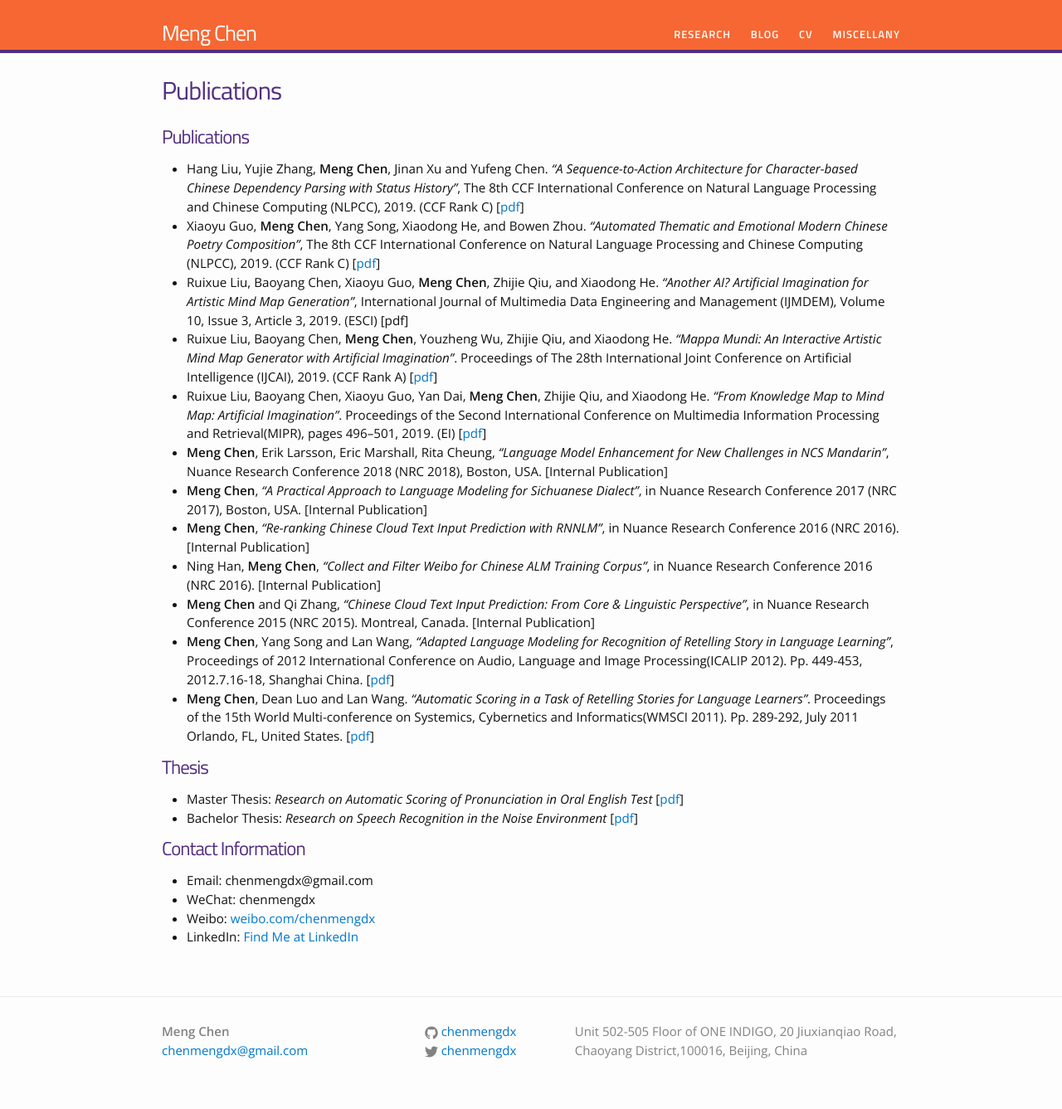
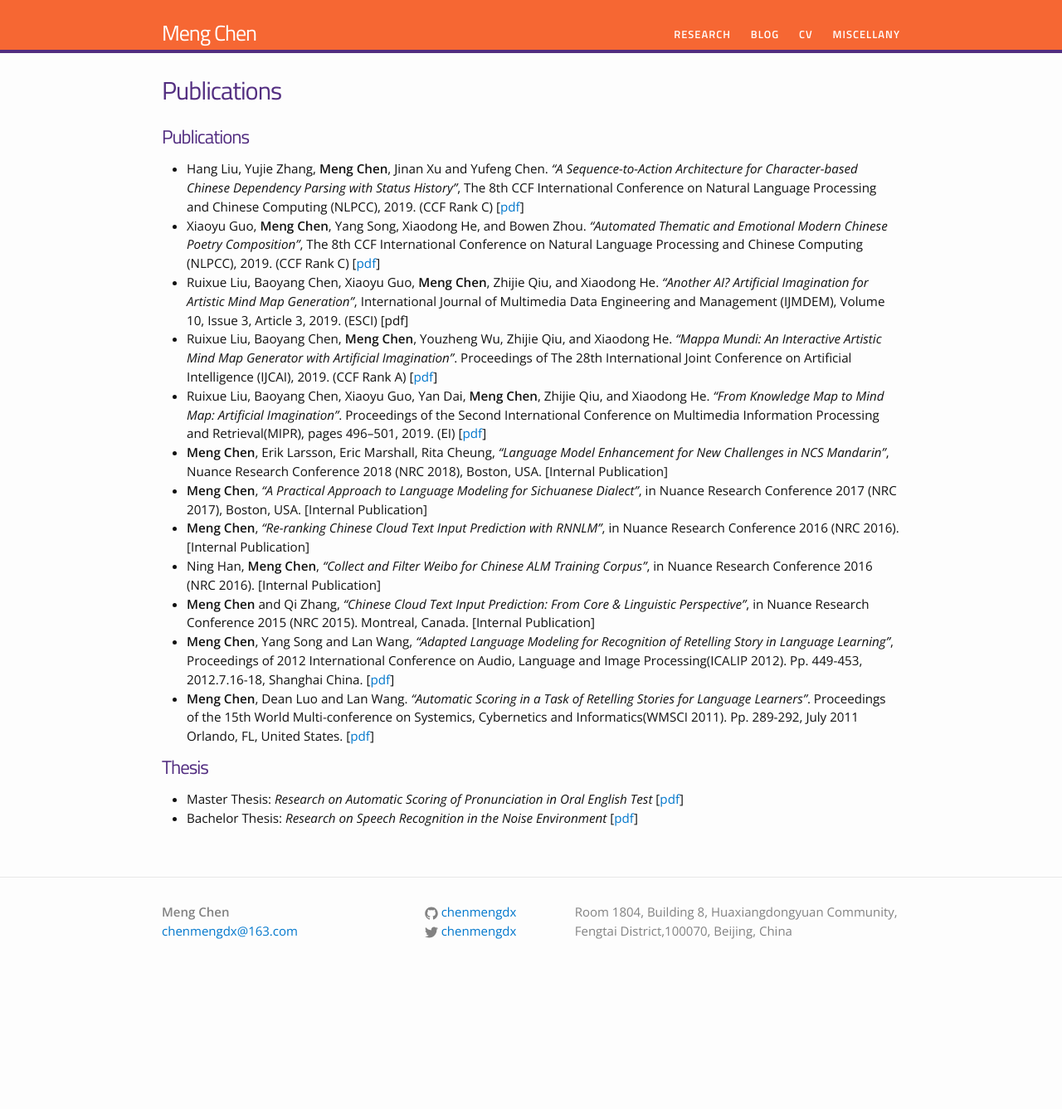
Before and after one commit to chenmengdx/chenmengdx.github.io, a Jekyll site: the page built from research.md, in a window 1280 px wide. Shown: the whole page at 83% size. Built offline with Jekyll 4.4.1, drawn with Linux system fonts in a browser that asks for light colours; our own code applies the rules of GitHub Pages for plain Markdown files; after the commit the page ends 1193 px from its top, so only the background shows below that.

Commit message:
update CV

```diff
--- a/_config.yml
+++ b/_config.yml
@@ -1,10 +1,10 @@
 # Site settings
 title: Meng Chen
-email: chenmengdx@gmail.com
+email: chenmengdx@163.com
 description:
-  Unit 502-505 Floor of ONE INDIGO,
-  20 Jiuxianqiao Road,
-  Chaoyang District,100016,
+  Room 1804, Building 8,
+  Huaxiangdongyuan Community,
+  Fengtai District,100070,
   Beijing, China
 baseurl: "" # the subpath of your site, e.g. /blog/
 url: "http://chenmengdx.github.io" # the base hostname & protocol for your site
--- a/research.md
+++ b/research.md
@@ -25,12 +24,3 @@ permalink: /research/
 
 * Master Thesis: _Research on Automatic Scoring of Pronunciation in Oral English Test_ [[pdf](../papers/Master_thesis.pdf)]
 * Bachelor Thesis: _Research on Speech Recognition in the Noise Environment_ [[pdf](../papers/Bachelor_thesis.pdf)]
-
-
-
-# Contact Information
-
-* Email: chenmengdx@gmail.com
-* WeChat: chenmengdx
-* Weibo: [weibo.com/chenmengdx](http://weibo.com/chenmengdx/home?wvr=5&lf=reg)
-* LinkedIn: [Find Me at LinkedIn](https://cn.linkedin.com/in/meng-chen-50547a3a)
```
Also changed, not shown: other parts of research.md (+1 -2 lines), index.html (+7 -0 lines), 1 other file.
